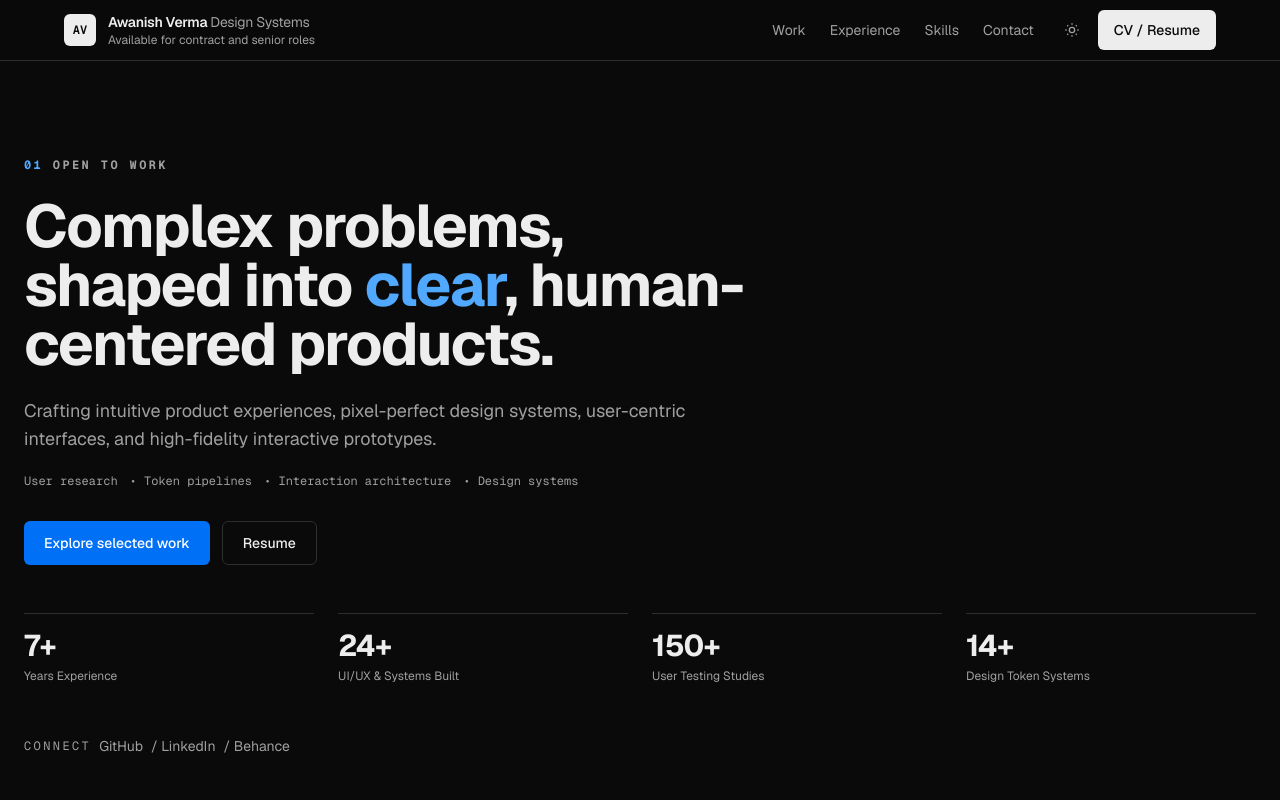
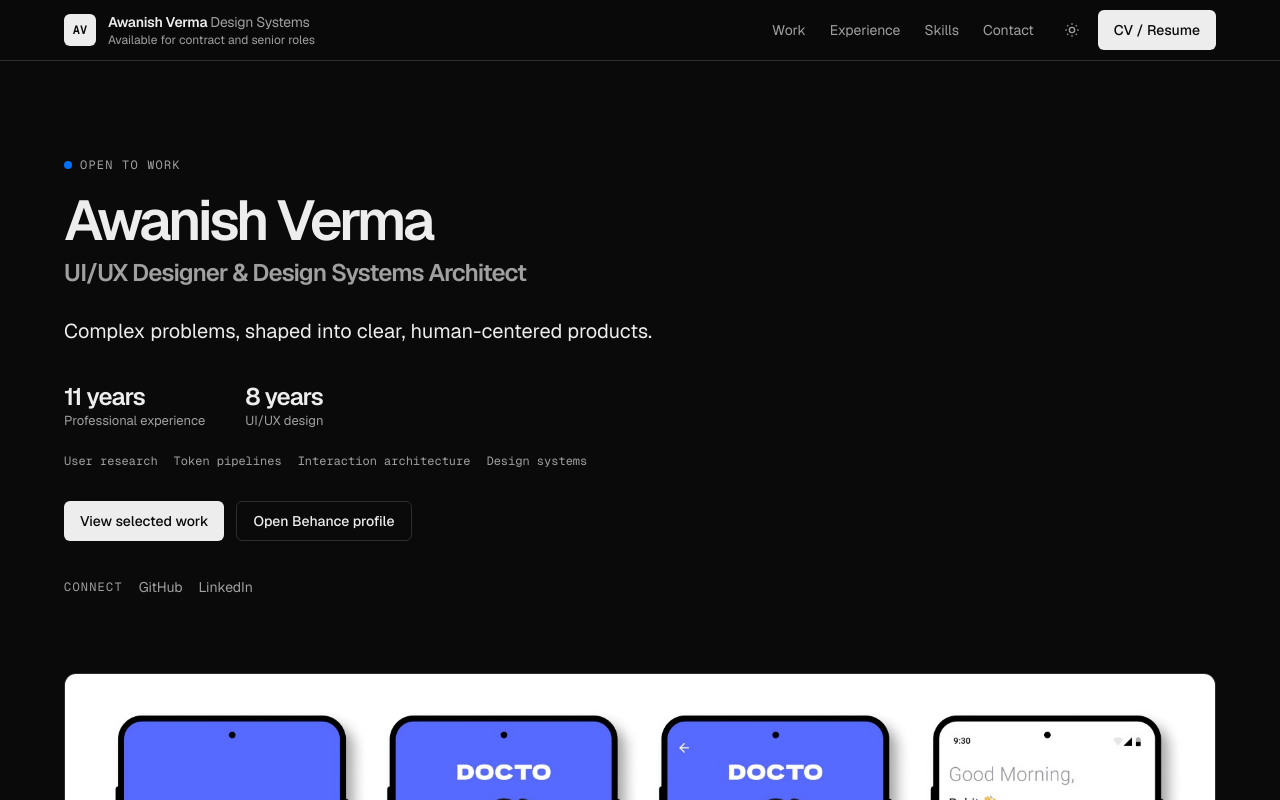
Before and after one commit to avanishverma4/awanishverma.com, a Next.js app: page / in a window 1280 px wide. Shown: the top 800 px of the page. Built offline with nearby package versions, Linux system fonts and the light colour scheme.

Commit message:
chunk 5: new hero with DOCTO screens and fixed experience facts

```diff
--- a/src/app/globals.css
+++ b/src/app/globals.css
@@ -73,13 +73,13 @@
   /* Text */
   --color-fg: var(--gray-1000);
   --color-fg-secondary: var(--gray-900);
-  --color-fg-muted: var(--gray-900);
 
   /* Accent: blue-700 for fills and focus, blue-900 for text on the page background */
   --color-accent: var(--blue-700);
-  --color-accent-solid: var(--blue-700);
   --color-accent-text: var(--blue-900);
-  --color-accent-contrast: #fff;
+
+  /* Fixed white backing for screenshots exported on white, in both themes */
+  --color-media: #fff;
 
   /* Inverted high-contrast fill for primary actions (Geist primary button) */
   --color-inverse: var(--gray-1000);
--- a/src/components/Header.tsx
+++ b/src/components/Header.tsx
@@ -32,7 +32,7 @@ export function Header() {
             ))}
           </ul>
           <ThemeToggle />
-          <ResumeButton title={ui.header.resumeTitle} className={`${button("primary")} hidden sm:inline-flex`}>
+          <ResumeButton title={ui.header.resumeTitle} className={button("primary")}>
             <span className="hidden lg:inline">{ui.header.resume}</span>
             <span className="lg:hidden">{ui.header.resumeShort}</span>
           </ResumeButton>
--- a/src/components/Hero.tsx
+++ b/src/components/Hero.tsx
@@ -1,76 +1,75 @@
+import Image from "next/image";
 import { profile, ui } from "@/content/site";
-import { ResumeButton } from "./ResumeButton";
+import { button, container, eyebrow } from "./ui";
 
 export function Hero() {
   const t = ui.hero;
   return (
-    <section id="hero" aria-labelledby="hero-heading" className="mx-auto max-w-7xl px-4 pb-20 pt-16 sm:px-6 sm:pt-24">
-      <p className="mb-6 font-mono text-xs font-bold uppercase tracking-[0.2em] text-fg-muted">
-        <span className="text-accent-text">{t.index}</span> {t.eyebrow}
+    <section id="hero" aria-labelledby="hero-heading" className={`${container} pb-20 pt-16 sm:pb-24 sm:pt-24`}>
+      <div className="max-w-3xl">
+        <p className={`${eyebrow} flex items-center gap-2`}>
+          <span aria-hidden="true" className="size-2 rounded-full bg-accent" />
+          {t.status}
         </p>
-      <h1 id="hero-heading" className="max-w-4xl text-[2.6rem] font-bold leading-[0.98] tracking-tight sm:text-6xl">
-        <span className="sr-only">{t.srHeading} </span>
-        <span aria-hidden="true">
-          {t.headingLead}
-          <br />
-          {t.headingBefore}
-          <span className="text-accent-text">{t.headingEmphasis}</span>
-          {t.headingAfter}
-        </span>
+        <h1 id="hero-heading" className="mt-5">
+          <span className="block text-heading-40 sm:text-heading-56">{profile.name}</span>
+          <span className="mt-2 block text-heading-20 text-fg-secondary sm:text-heading-24">{t.role}</span>
         </h1>
-      <p className="mt-6 max-w-2xl text-lg text-fg-secondary">{profile.shortBio}</p>
-      <ul className="mt-5 flex flex-wrap gap-x-3 gap-y-1 font-mono text-xs text-fg-muted">
-        {t.tags.map((tag, i) => (
-          <li key={tag}>
-            {i > 0 && <span aria-hidden="true">• </span>}
-            {tag}
-          </li>
+        <p className="mt-6 text-copy-18 sm:text-copy-20">{t.summary}</p>
+
+        <dl className="mt-8 flex flex-wrap gap-x-10 gap-y-4">
+          {t.facts.map((fact) => (
+            <div key={fact.label} className="flex flex-col-reverse">
+              <dt className="text-label-13 text-fg-secondary">{fact.label}</dt>
+              <dd className="text-heading-24">{fact.value}</dd>
+            </div>
+          ))}
+        </dl>
+
+        <ul aria-label={t.focusLabel} className="mt-6 flex flex-wrap gap-x-4 gap-y-1 font-mono text-label-12 text-fg-secondary">
+          {t.focus.map((item) => (
+            <li key={item}>{item}</li>
           ))}
         </ul>
 
         <div className="mt-8 flex flex-wrap gap-3">
-        <a
-          href="#projects"
-          className="inline-flex min-h-11 items-center rounded-md bg-accent-solid px-5 text-sm font-medium text-accent-contrast hover:opacity-90"
-        >
+          <a href="#projects" className={button("primary")}>
             {t.primaryCta}
           </a>
-        <ResumeButton
-          title={ui.header.resumeTitle}
-          className="inline-flex min-h-11 items-center rounded-md border border-line bg-card px-5 text-sm font-medium hover:bg-card-hover"
-        >
+          <a href={profile.behance} target="_blank" rel="noopener noreferrer" className={button("secondary")}>
             {t.secondaryCta}
-        </ResumeButton>
+            <span className="sr-only">{ui.newTab}</span>
+          </a>
         </div>
 
-      <dl className="mt-12 grid grid-cols-2 gap-6 sm:grid-cols-4">
-        {profile.stats.map((stat) => (
-          <div key={stat.label} className="border-t border-line pt-3.5">
-            <dt className="sr-only">{stat.label}</dt>
-            <dd className="text-3xl font-bold tracking-tight">{stat.value}</dd>
-            <dd aria-hidden="true" className="mt-1 text-xs text-fg-muted">
-              {stat.label}
-            </dd>
-          </div>
-        ))}
-      </dl>
-
-      <p className="mt-10 flex flex-wrap items-center gap-2 text-sm">
-        <span className="font-mono text-xs uppercase tracking-[0.2em] text-fg-muted">{t.connect}</span>
+        <p className="mt-6 flex flex-wrap items-center gap-x-4 text-label-14">
+          <span className={eyebrow}>{t.connect}</span>
           {[
             ["GitHub", profile.github],
             ["LinkedIn", profile.linkedin],
-          ["Behance", profile.behance],
-        ].map(([label, href], i) => (
-          <span key={href}>
-            {i > 0 && <span aria-hidden="true" className="text-fg-muted">/ </span>}
-            <a href={href} target="_blank" rel="noopener noreferrer" className="inline-flex min-h-11 items-center text-fg-secondary underline-offset-4 hover:text-fg hover:underline">
+          ].map(([label, href]) => (
+            <a key={href} href={href} target="_blank" rel="noopener noreferrer" className="inline-flex min-h-11 items-center text-fg-secondary transition-colors hover:text-fg">
               {label}
               <span className="sr-only">{ui.newTab}</span>
             </a>
-          </span>
           ))}
         </p>
+      </div>
+
+      <figure className="mt-12 sm:mt-16">
+        <div className="overflow-hidden rounded-lg border border-line bg-media">
+          <Image
+            src={t.image.src}
+            width={t.image.width}
+            height={t.image.height}
+            alt={t.image.alt}
+            sizes="(min-width: 1200px) 1152px, calc(100vw - 32px)"
+            preload
+            className="h-auto w-full"
+          />
+        </div>
+        <figcaption className="mt-3 text-label-13 text-fg-secondary">{t.image.caption}</figcaption>
+      </figure>
     </section>
   );
 }
--- a/src/content/site.ts
+++ b/src/content/site.ts
@@ -558,17 +558,26 @@ export const ui = {
     switchTo: "Switch to ",
   },
   hero: {
-    index: "01",
-    eyebrow: "Open to work",
-    srHeading: "Awanish Verma — UI/UX Designer & Design Systems Architect, Bengaluru",
-    headingLead: "Complex problems,",
-    headingBefore: "shaped into ",
-    headingEmphasis: "clear",
-    headingAfter: ", human-centered products.",
-    tags: ["User research", "Token pipelines", "Interaction architecture", "Design systems"],
-    primaryCta: "Explore selected work",
-    secondaryCta: "Resume",
+    status: "Open to work",
+    role: "UI/UX Designer & Design Systems Architect",
+    // Existing site headline, used as the one line on what he designs.
+    summary: "Complex problems, shaped into clear, human-centered products.",
+    facts: [
+      { value: totalExperience, label: "Professional experience" },
+      { value: uiuxExperience, label: "UI/UX design" },
+    ],
+    focusLabel: "Focus areas",
+    focus: ["User research", "Token pipelines", "Interaction architecture", "Design systems"],
+    primaryCta: "View selected work",
+    secondaryCta: "Open Behance profile",
     connect: "Connect",
+    image: {
+      src: "/images/docto-hi-fi-screens.jpg",
+      width: 1716,
+      height: 840,
+      alt: "Four mobile screens from the DOCTO doctor appointment app: a blue splash screen with the DOCTO wordmark, a phone-number login screen, an OTP validation screen, and a doctor home screen listing today's and missed appointments.",
+      caption: "DOCTO, Doctor-Patient Management App: high-fidelity screens.",
+    },
   },
   projects: {
     index: "02",
```
Also changed, not shown: public/images/docto-hi-fi-screens.jpg (added), 1 other file (tests, documents, lock files or other folders). Lines whose indentation alone changed are shown as unchanged.
